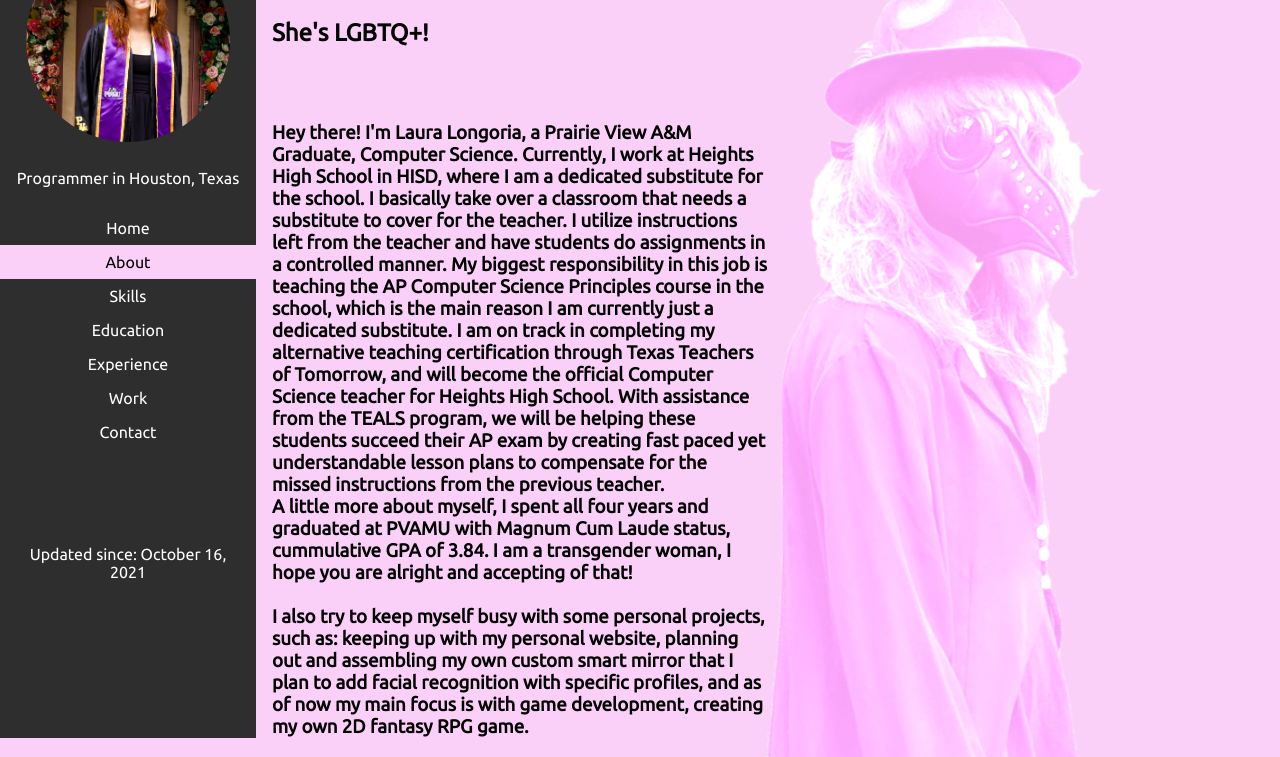
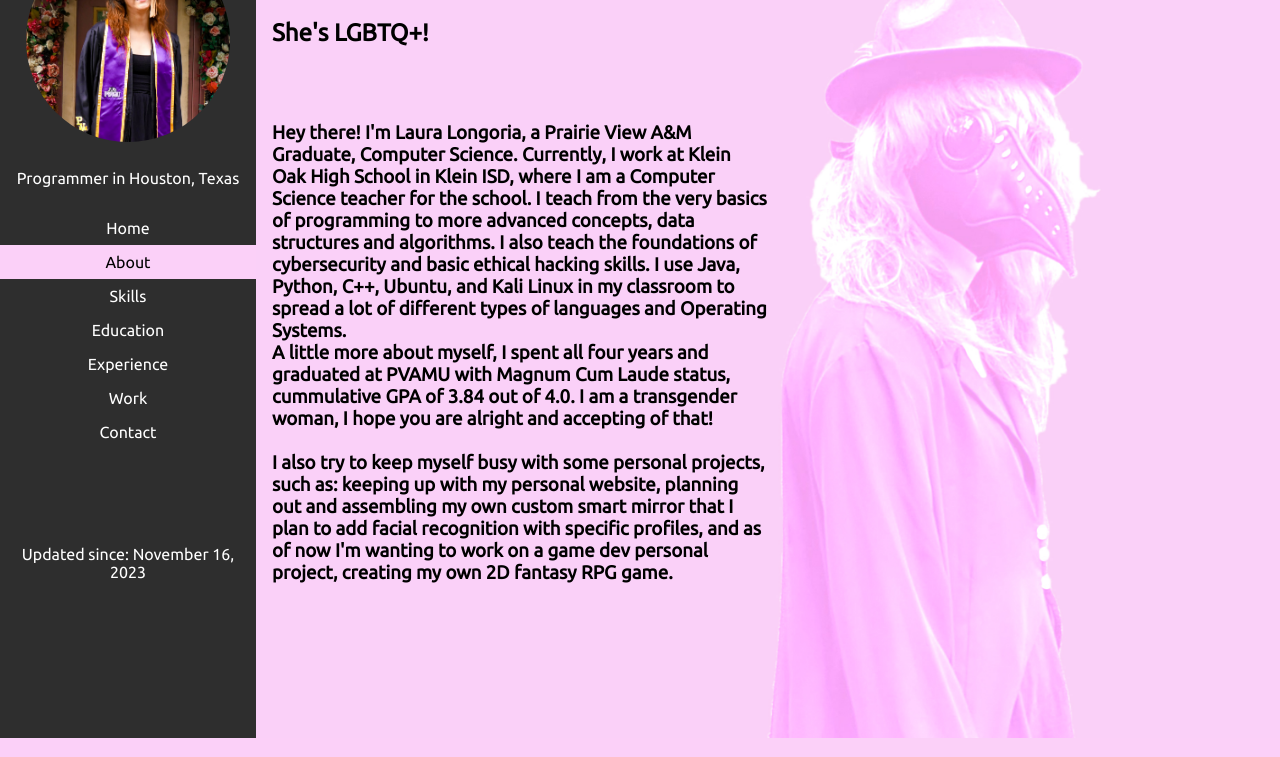
Before and after one commit to theLCode/personalwebsite, a plain HTML site: page pages/about.html in a window 1280 px wide. Shown: the part 62-819 px from the top of the page. Drawn offline with Linux system fonts and the light colour scheme.

Commit message:
Date and info updated

```diff
--- a/pages/about.html
+++ b/pages/about.html
@@ -18,7 +18,7 @@
                 <li><a href="experience.html">Experience</a></li>
                 <li><a href="work.html">Work</a></li>
                 <li><a href="contact.html">Contact</a></li>
-                <li><br><br><br><br><p>Updated since: October 16, 2021</p><li>
+                <li><br><br><br><br><p>Updated since: November 16, 2023</p><li>
             </ul>
         </div>
         <div class="main">
@@ -36,23 +36,18 @@
             <br><br>
             <div id="sizing">
                 <h3>Hey there! I'm Laura Longoria, a Prairie View A&M Graduate, Computer Science.
-                    Currently, I work at Heights High School in HISD, where I am a dedicated substitute
-                    for the school. I basically take over a classroom that needs a substitute to cover
-                    for the teacher. I utilize instructions left from the teacher and have students do
-                    assignments in a controlled manner. My biggest responsibility in this job is teaching
-                    the AP Computer Science Principles course in the school, which is the main reason I am
-                    currently just a dedicated substitute. I am on track in completing my alternative
-                    teaching certification through Texas Teachers of Tomorrow, and will become the official
-                    Computer Science teacher for Heights High School. With assistance from the TEALS program,
-                    we will be helping these students succeed their AP exam by creating fast paced yet
-                    understandable lesson plans to compensate for the missed instructions from the previous
-                    teacher.<br/>
+                    Currently, I work at Klein Oak High School in Klein ISD, where I am a Computer Science
+                    teacher for the school. I teach from the very basics of programming to more advanced concepts,
+                     data structures and algorithms. I also teach the foundations of cybersecurity and basic ethical
+                    hacking skills. I use Java, Python, C++, Ubuntu, and Kali Linux in my classroom to spread a lot
+                    of different types of languages and Operating Systems.
+                    <br/>
                     A little more about myself, I spent all four years and graduated at PVAMU with Magnum Cum Laude status,
-                    cummulative GPA of 3.84. I am a transgender woman, I hope you are alright and accepting
+                    cummulative GPA of 3.84 out of 4.0. I am a transgender woman, I hope you are alright and accepting
                     of that!<br/><br/>
                     I also try to keep myself busy with some personal projects, such as: keeping up with my personal website,
                     planning out and assembling my own custom smart mirror that I plan to add facial recognition with specific profiles,
-                    and as of now my main focus is with game development, creating my own 2D fantasy RPG game.
+                    and as of now I'm wanting to work on a game dev personal project, creating my own 2D fantasy RPG game.
                 </h3>
             </div>
         </div>
```
Also changed, not shown: index.html (+1 -1 lines), pages/contact.html (+1 -1 lines), pages/education.html (+2 -2 lines), pages/experience.html (+11 -2 lines), pages/skills.html (+2 -3 lines), pages/work.html (+2 -1 lines).
